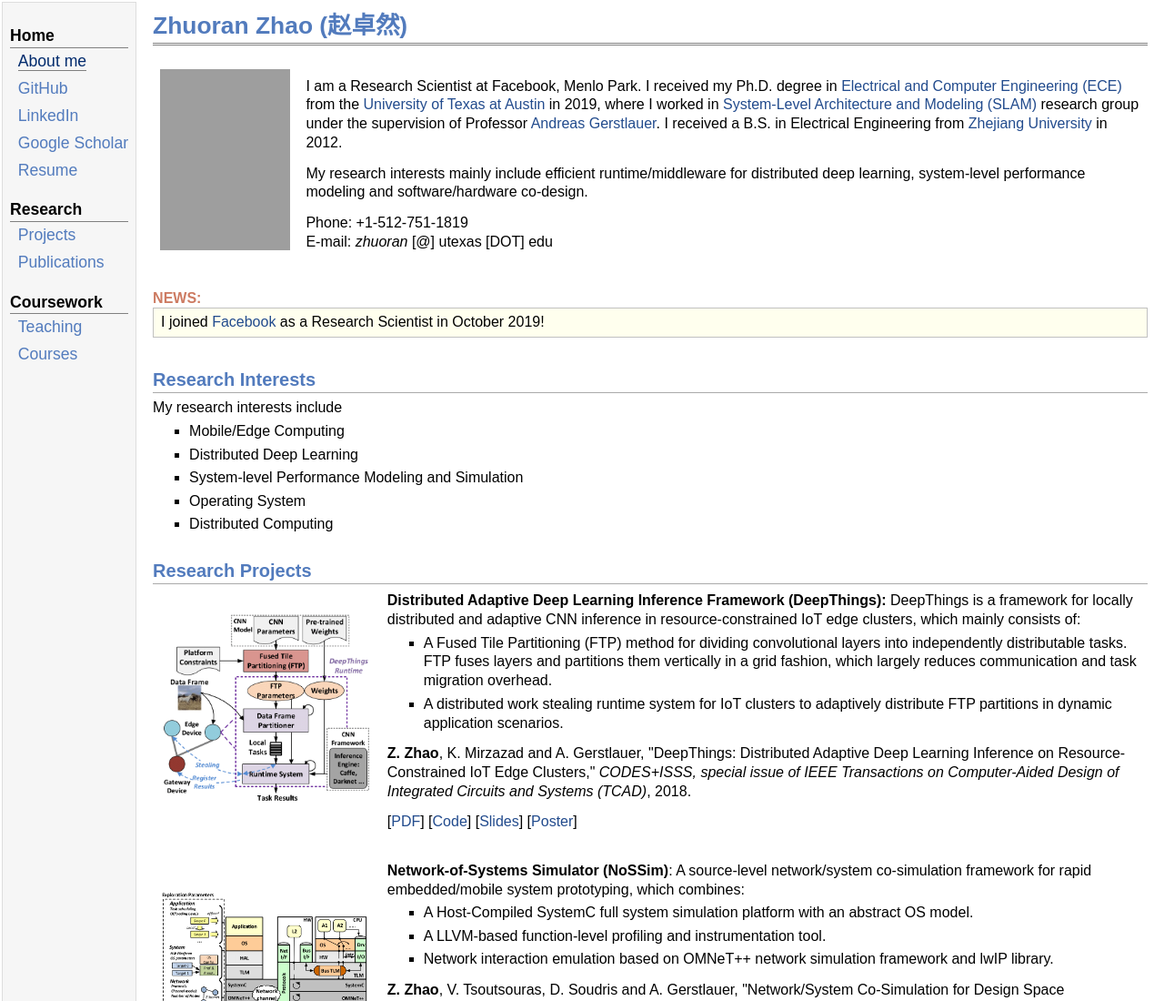
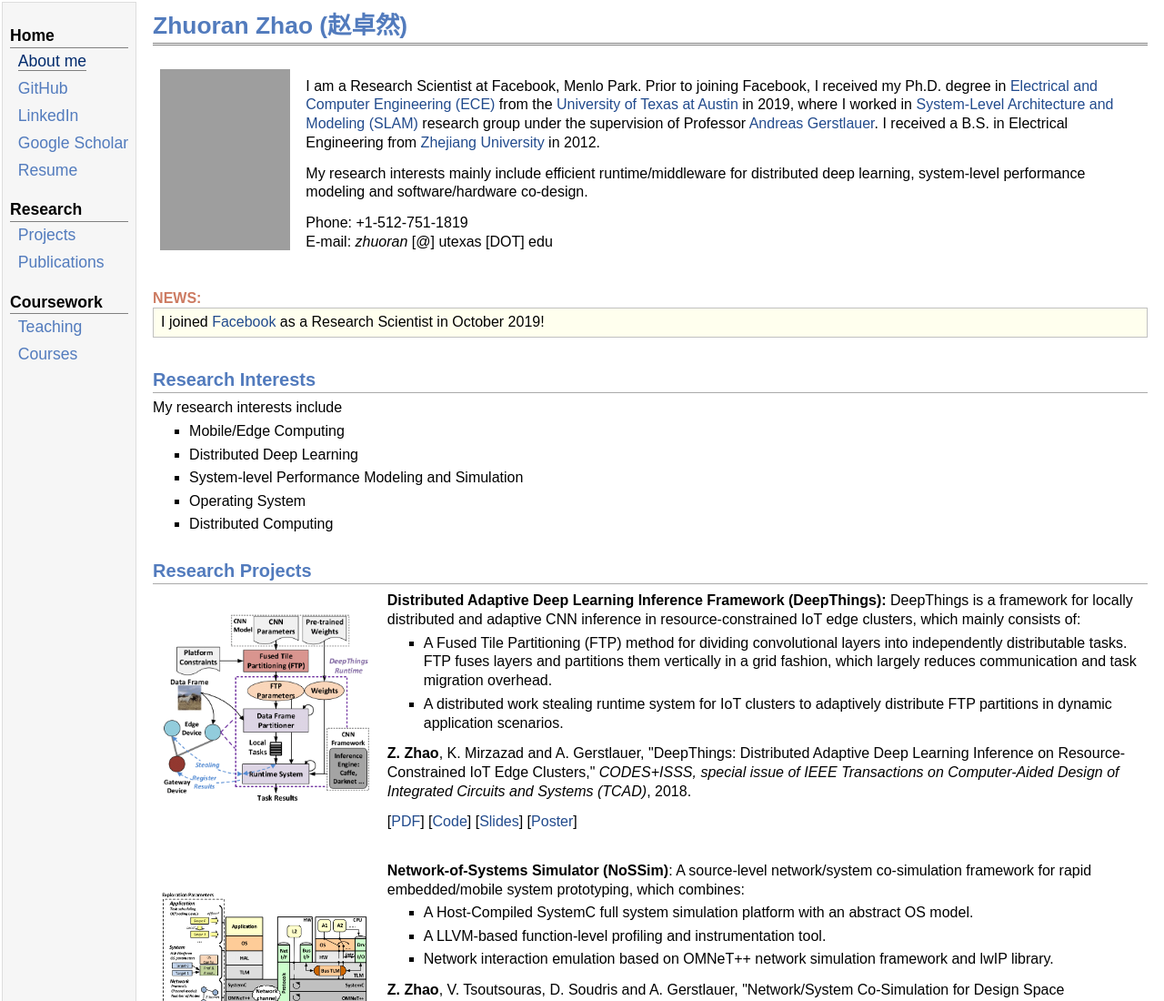
Before and after one commit to zoranzhao/zoranzhao.github.io, a plain HTML site: page index.html in a window 1280 px wide. Shown: the top 1100 px of the page at 91% size. Drawn offline with Linux system fonts and the light colour scheme; grey boxes are pictures that could not be loaded.

Commit message:
update bio

```diff
--- a/index.html
+++ b/index.html
@@ -33,7 +33,7 @@
 <p>--></p>
 <table class="imgtable"><tr><td>
 <a href="https://www.linkedin.com/in/zoranzhao/"><img src="images/bio.jpg" alt="alt text" width="143px" height="199px" /></a>&nbsp;</td>
-<td align="left"><p>I am a Research Scientist at Facebook, Menlo Park. I received my Ph.D. degree in <a href="http://www.ece.utexas.edu/">Electrical and Computer Engineering (ECE)</a> from the <a href="https://www.utexas.edu/">University of Texas at Austin</a> in 2019, where I worked in <a href="https://slam.ece.utexas.edu/">System-Level Architecture and Modeling (SLAM)</a> research group under the supervision of Professor <a href="http://users.ece.utexas.edu/~gerstl/">Andreas Gerstlauer</a>. I received a B.S. in Electrical Engineering from <a href="https://www.zju.edu.cn/">Zhejiang University</a> in 2012.</p>
+<td align="left"><p>I am a Research Scientist at Facebook, Menlo Park. Prior to joining Facebook, I received my Ph.D. degree in <a href="http://www.ece.utexas.edu/">Electrical and Computer Engineering (ECE)</a> from the <a href="https://www.utexas.edu/">University of Texas at Austin</a> in 2019, where I worked in <a href="https://slam.ece.utexas.edu/">System-Level Architecture and Modeling (SLAM)</a> research group under the supervision of Professor <a href="http://users.ece.utexas.edu/~gerstl/">Andreas Gerstlauer</a>. I received a B.S. in Electrical Engineering from <a href="https://www.zju.edu.cn/">Zhejiang University</a> in 2012.</p>
 <p>My research interests mainly include efficient runtime/middleware for distributed deep learning, system-level performance modeling and software/hardware co-design.</p>
 <p>Phone: +1-512-751-1819 <br />
 E-mail: <i>zhuoran</i> [@] utexas [DOT] edu</p>
```
Also changed, not shown: 1 other file.
